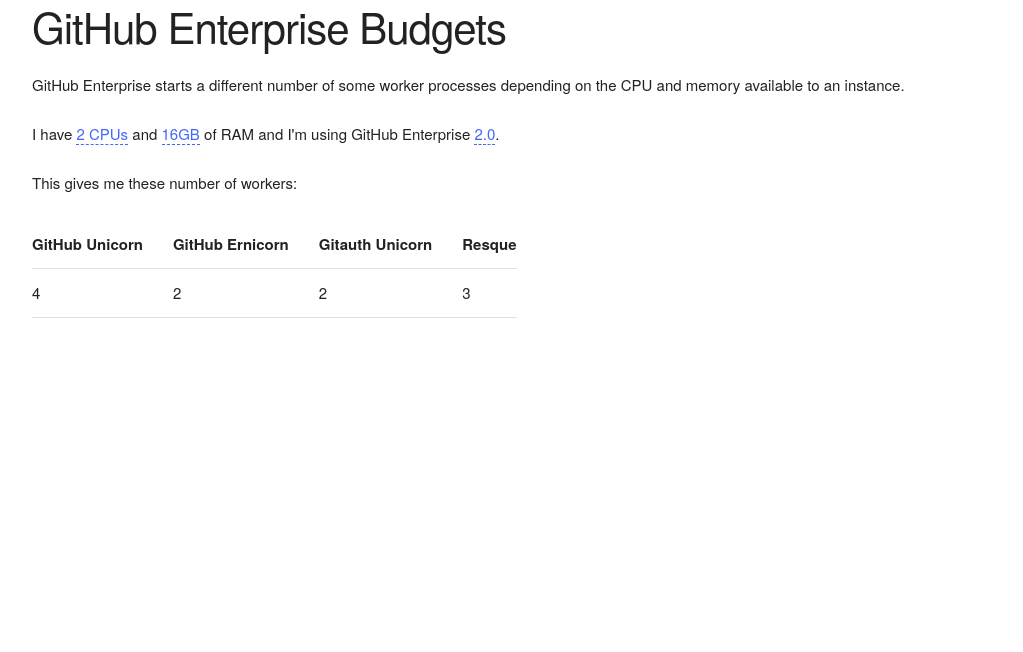
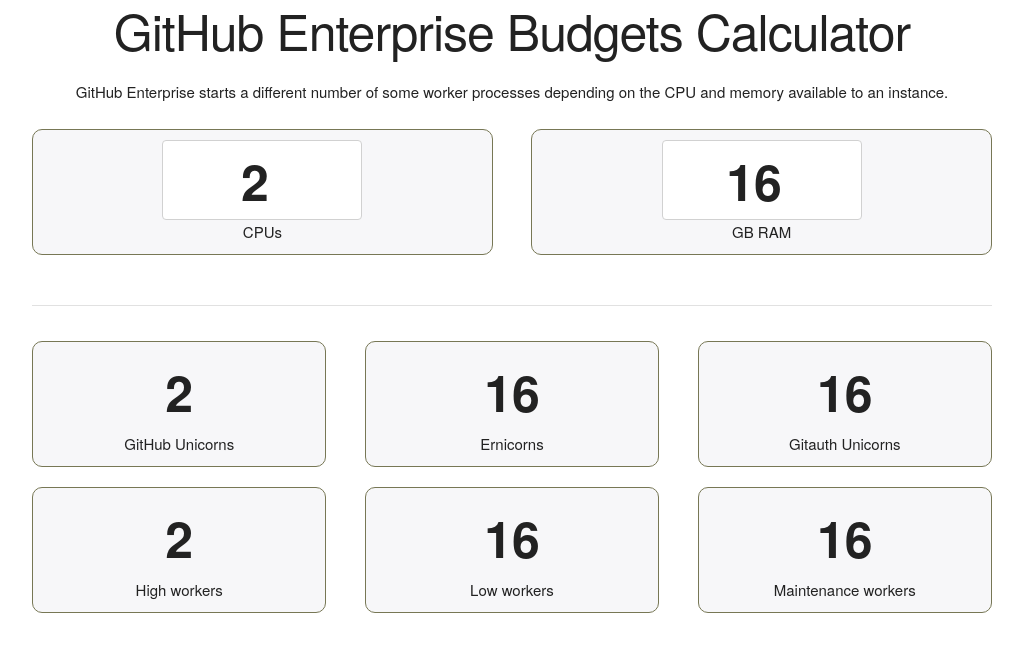
Before and after one commit to mgriffin/ghes-budgets, a plain HTML site: page index.html in a window 1280 px wide. Shown: the whole page, without its empty margins (128-1151 px from the left). Drawn offline with Linux system fonts and the light colour scheme.

Commit message:
Changes the look, but no javascript yet

```diff
--- /dev/null
+++ b/css/budgets.css
@@ -0,0 +1,24 @@
+.header {
+  text-align: center;
+}
+.row {
+  padding-bottom: 20px;
+}
+.selector {
+  background: #f7f7f9;
+  border-radius: 10px;
+  border: 1px #775 solid;
+  text-align: center;
+  padding: 10px;
+}
+.bignumber {
+  font-size: 5rem;
+  font-weight: 800;
+  display: block;
+  margin: 0 auto;
+}
+input.bignumber {
+  height: 8rem;
+  width: 20rem;
+  text-align: center;
+}
--- a/index.html
+++ b/index.html
@@ -6,43 +6,57 @@
     <meta name="viewport" content="width=device-width, initial-scale=1, maximum-scale=1">
     <link rel="stylesheet" media="screen" href="css/normalize.css">
     <link rel="stylesheet" media="screen" href="css/skeleton.css">
+    <link rel="stylesheet" media="screen" href="css/budgets.css">
     <link rel="stylesheet" media="screen" href="css/TangleKit.css">
 
   </head>
   <body>
     <div class="container">
-      <div class="content" id="budgets">
-        <h2>GitHub Enterprise Budgets</h2>
+      <div class="header">
+        <h1>GitHub Enterprise Budgets Calculator</h1>
         <p>GitHub Enterprise starts a different number of some worker processes depending on the CPU and memory available to an instance.</p>
-        <p>I have <span class="TKAdjustableNumber" data-var="cpu" data-min="2" data-max="96"> CPUs</span> and
-        <span class="TKAdjustableNumber" data-var="memory" data-min="16" data-max="256">GB</span> of RAM and I'm using GitHub Enterprise
-        <span class="TKAdjustableNumber" data-var="ghes"></span>.</p>
-        <p>This gives me these number of workers:</p>
-        <table>
-          <thead>
-            <tr>
-              <th>GitHub Unicorn</th>
-              <th>GitHub Ernicorn</th>
-              <th>Gitauth Unicorn</th>
-              <th colspan="3">Resque</th>
-            </tr>
-          </thead>
-          <tbody>
-            <tr>
-              <td data-var="githubunicorn"></td>
-              <td data-var="githubernicorn"></td>
-              <td data-var="gitauthunicorn"></td>
-              <td data-var="workers"></td>
-            </tr>
-          </tbody>
-        </table>
+      </div>
+      <div class="content">
+        <div class="row">
+          <div class="six columns selector">
+            <input type="number" class="bignumber" min="2" value="2">
+            CPUs
+          </div>
+          <div class="six columns selector">
+            <input type="number" class="bignumber" min="16" value="16">
+            GB RAM
+          </div>
+        </div>
+        <hr>
+        <div class="row">
+          <div class="four columns selector">
+            <span class="bignumber">2</span>
+            GitHub Unicorns
+          </div>
+          <div class="four columns selector">
+            <span class="bignumber">16</span>
+            Ernicorns
+          </div>
+          <div class="four columns selector">
+            <span class="bignumber">16</span>
+            Gitauth Unicorns
+          </div>
+        </div>
+        <div class="row">
+          <div class="four columns selector">
+            <span class="bignumber">2</span>
+            High workers
+          </div>
+          <div class="four columns selector">
+            <span class="bignumber">16</span>
+            Low workers
+          </div>
+          <div class="four columns selector">
+            <span class="bignumber">16</span>
+            Maintenance workers
+          </div>
+        </div>
       </div>
     </div>
-		<script type="text/javascript" src="js/Tangle.js"></script>
-		<script type="text/javascript" src="js/TangleKit/mootools.js"></script>
-		<script type="text/javascript" src="js/TangleKit/sprintf.js"></script>
-		<script type="text/javascript" src="js/TangleKit/BVTouchable.js"></script>
-		<script type="text/javascript" src="js/TangleKit/TangleKit.js"></script>
-		<script type="text/javascript" src="js/budgets.js"></script>
   </body>
 </html>
```
